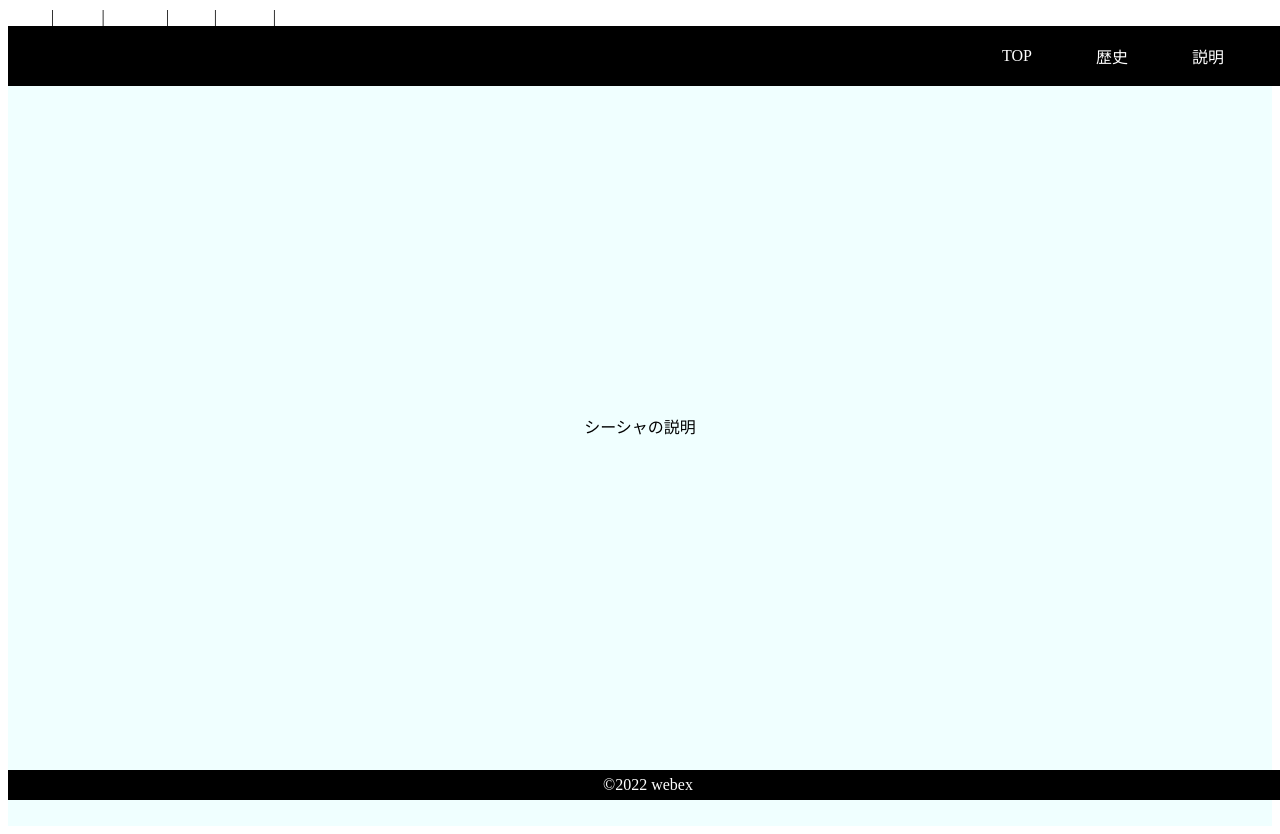
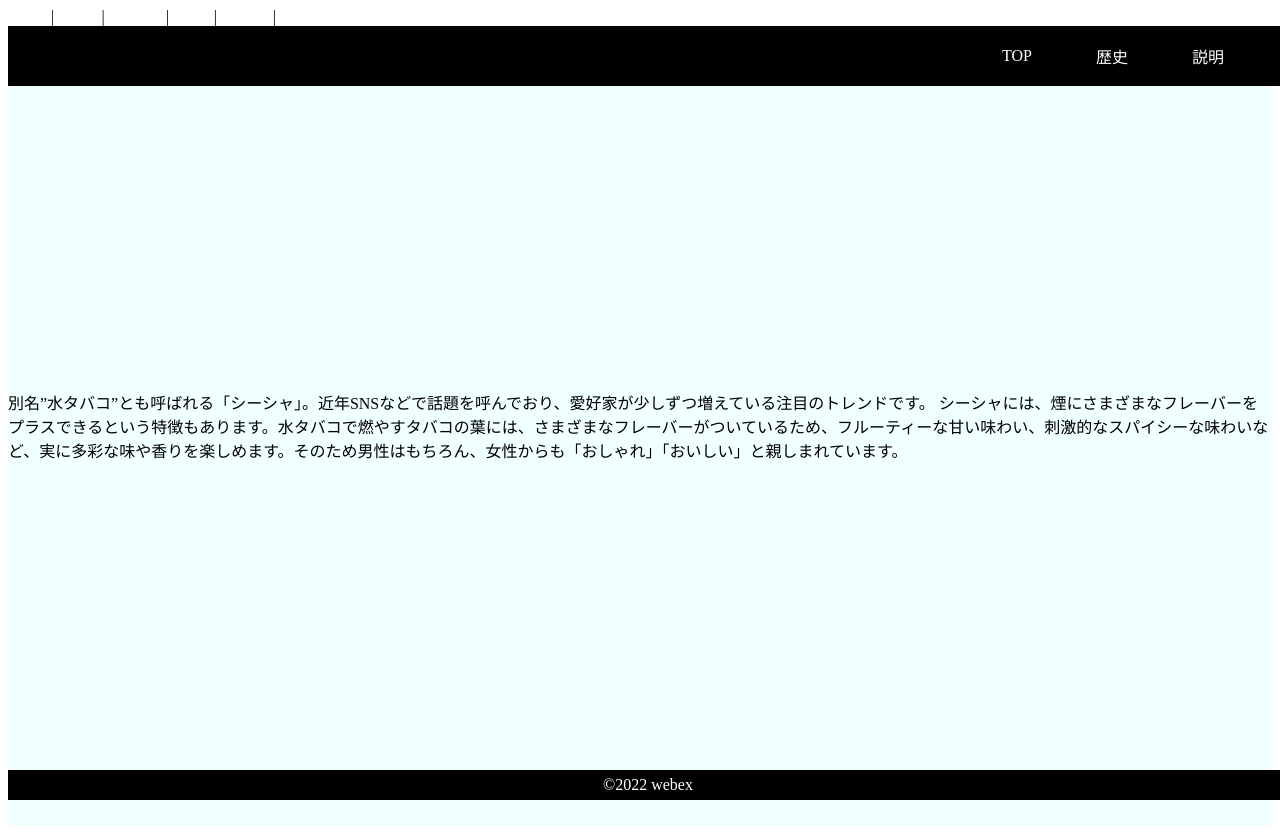
Before and after one commit to webex16-team-1/team-original-app, a Vue app: page /explain in a window 1280 px wide. Built offline with nearby package versions, Linux system fonts and the light colour scheme.

Commit message:
説明＋

```diff
--- a/src/views/ExplainView.vue
+++ b/src/views/ExplainView.vue
@@ -7,7 +7,10 @@
 
   <div id="block">
     <div id="explain-box">
-      <p>シーシャの説明</p>
+      <p>
+        別名”水タバコ”とも呼ばれる「シーシャ」。近年SNSなどで話題を呼んでおり、愛好家が少しずつ増えている注目のトレンドです。
+        シーシャには、煙にさまざまなフレーバーをプラスできるという特徴もあります。水タバコで燃やすタバコの葉には、さまざまなフレーバーがついているため、フルーティーな甘い味わい、刺激的なスパイシーな味わいなど、実に多彩な味や香りを楽しめます。そのため男性はもちろん、女性からも「おしゃれ」「おいしい」と親しまれています。
+      </p>
     </div>
   </div>
 
--- a/src/views/ShowView.vue
+++ b/src/views/ShowView.vue
@@ -93,6 +93,9 @@ a {
   color: #fff;
   text-decoration: none;
 }
+img {
+  width: 70%;
+}
 #block {
   height: 800px;
   width: 100%;
@@ -105,6 +108,12 @@ a {
   align-items: center;
   justify-content: center;
   flex-direction: column;
+}
+#random {
+  padding: 40%;
+}
+#random_result {
+  padding: 40%;
 }
 #title {
   font-size: 80px;
```
